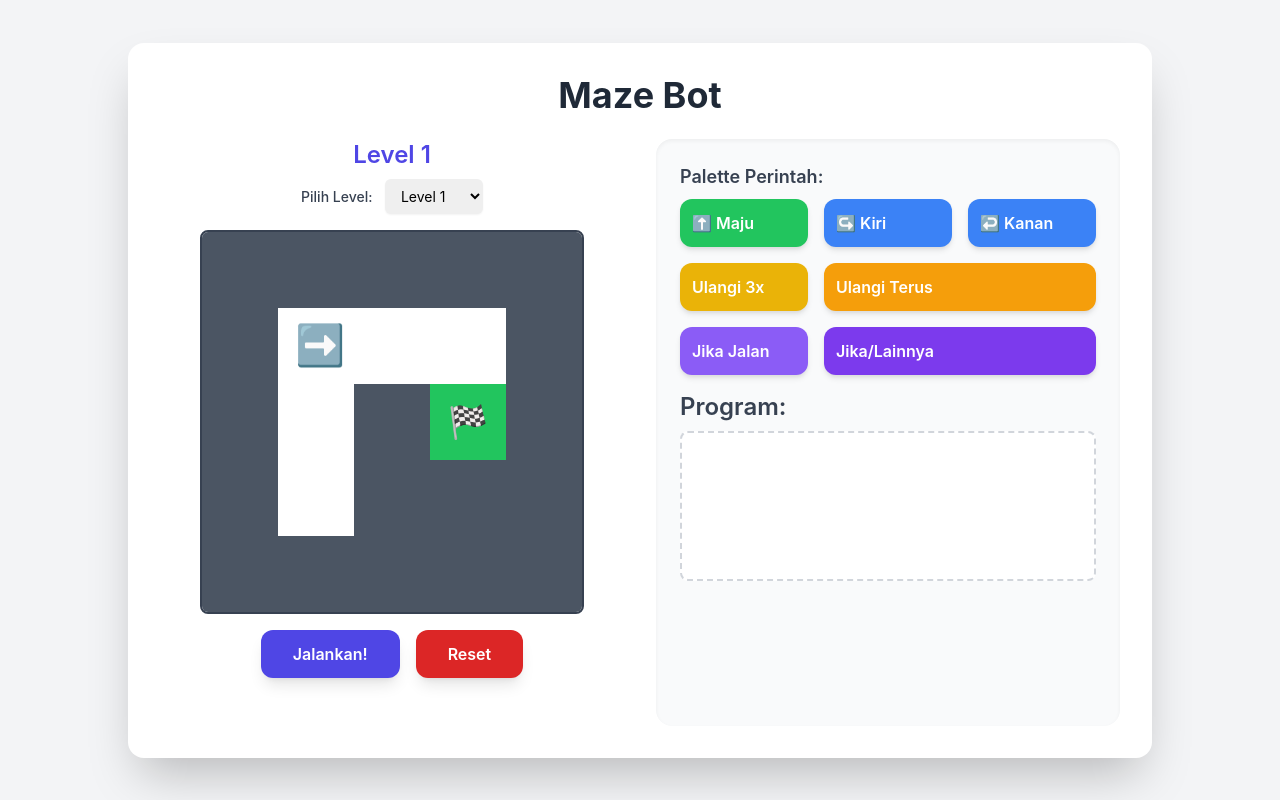
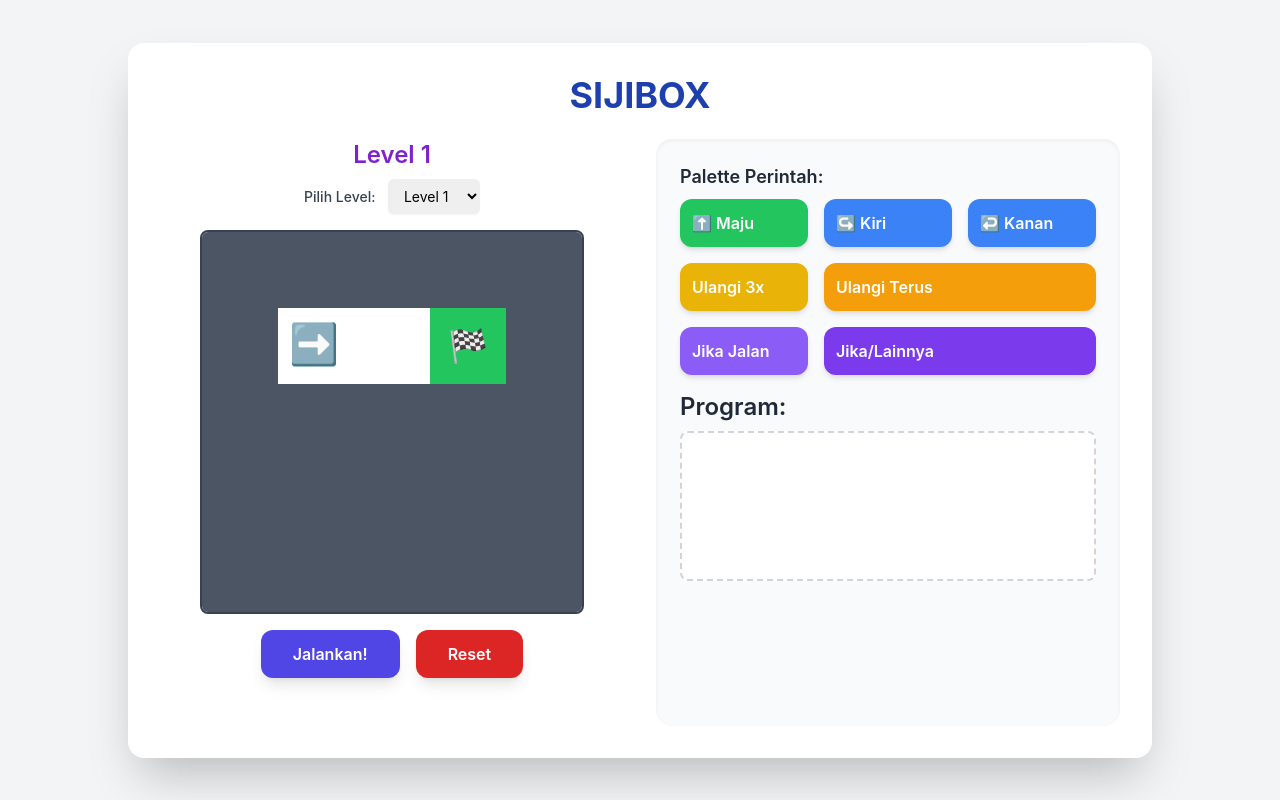
Before and after one commit to pakudin88/sijibox, a plain HTML site: page index.html in a window 1280 px wide. Drawn offline with nearby package versions, Linux system fonts and the light colour scheme.

Commit message:
Update index.html

```diff
--- a/index.html
+++ b/index.html
@@ -3,7 +3,7 @@
 <head>
     <meta charset="UTF-8">
     <meta name="viewport" content="width=device-width, initial-scale=1.0">
-    <title>Maze Bot (Drag & Drop)</title>
+    <title>SIJIBOX (Drag & Drop)</title>
     <!-- Memuat Tailwind CSS -->
     <script src="https://cdn.tailwindcss.com"></script>
     <!-- Memuat Tone.js untuk audio -->
@@ -69,7 +69,7 @@
             font-size: 2.5rem; /* 40px */
             display: flex;
             align-items: center;
-            justify: center;
+            justify-content: center;
             transition: all 0.2s ease-in-out;
             transform-origin: center center;
             z-index: 10;
@@ -184,7 +184,7 @@
     <!-- Kontainer Utama Aplikasi -->
     <div class="bg-white rounded-2xl shadow-2xl p-4 sm:p-6 md:p-8 w-full max-w-5xl mx-auto">
 
-        <h1 class="text-3xl sm:text-4xl font-bold text-center text-gray-800 mb-6">Maze Bot</h1>
+        <h1 class="text-3xl sm:text-4xl font-bold text-center text-blue-800 mb-6">SIJIBOX</h1>
 
         <!-- Konten Utama (Layout Responsif) -->
         <div class="grid grid-cols-1 md:grid-cols-2 gap-6 md:gap-8">
@@ -192,7 +192,7 @@
             <!-- Kolom Kiri: Labirin dan Kontrol -->
             <div class="flex flex-col items-center">
 
-                <h2 id="level-title" class="text-xl sm:text-2xl font-semibold text-indigo-600 mb-2">Level 1</h2>
+                <h2 id="level-title" class="text-xl sm:text-2xl font-semibold text-purple-700 mb-2">Level 1</h2>
 
                 <!-- Pilihan Level BARU -->
                 <div class="mb-4">
@@ -228,7 +228,7 @@
             <div class="bg-gray-50 p-4 sm:p-6 rounded-2xl shadow-inner">
 
                 <!-- Palette Perintah -->
-                <h3 class="text-lg font-semibold text-gray-700 mb-2">Palette Perintah:</h3>
+                <h3 class="text-lg font-semibold text-gray-800 mb-2">Palette Perintah:</h3>
                 <div id="palette-controls" class="grid grid-cols-3 gap-3 sm:gap-4 mb-4">
                     <!-- Data 'block-data' adalah JSON string dari blok yg akan dibuat -->
                     <div class="cmd-block bg-cmd-forward" data-block-data='{"type":"forward", "id":"new"}'>⬆️ Maju</div>
@@ -241,7 +241,7 @@
                 </div>
 
                 <!-- Area Program -->
-                <h2 class="text-xl sm:text-2xl font-semibold text-gray-700 mb-2">Program:</h2>
+                <h2 class="text-xl sm:text-2xl font-semibold text-gray-800 mb-2">Program:</h2>
 
                 <!-- Tampilan Antrean Perintah (Sortable) -->
                 <div id="program-container">
@@ -257,20 +257,35 @@
     <script>
     window.addEventListener('load', () => {
 
+        // --- BARU: Polyfill untuk crypto.randomUUID ---
+        // Fungsi ini akan membuat ID unik, menggantikan crypto.randomUUID
+        // yang mungkin tidak tersedia di semua browser/lingkungan.
+        function generateUUID() {
+            if (crypto && crypto.randomUUID) {
+                return crypto.randomUUID();
+            }
+            // Fallback sederhana jika tidak tersedia
+            return 'xxxxxxxx-xxxx-4xxx-yxxx-xxxxxxxxxxxx'.replace(/[xy]/g, function(c) {
+                var r = Math.random() * 16 | 0, v = c == 'x' ? r : (r & 0x3 | 0x8);
+                return v.toString(16);
+            });
+        }
+
         // --- Definisi Level ---
+        // *** ARENA DIPERBAIKI UNTUK ALUR YANG LOGIS DAN MENYENANGKAN ***
         const LEVELS = [
-            // Level 1: Pengenalan dasar (Jalur Lurus)
+            // Level 1: Pengenalan 'Maju'
             {
                 maze: [
                     [1, 1, 1, 1, 1],
-                    [1, 0, 0, 0, 1],
-                    [1, 0, 1, 2, 1],
-                    [1, 0, 1, 1, 1],
+                    [1, 0, 0, 2, 1], // Path: (1,1) -> (1,2) -> (1,3)
+                    [1, 1, 1, 1, 1],
+                    [1, 1, 1, 1, 1],
                     [1, 1, 1, 1, 1]
                 ],
                 start: { x: 1, y: 1, dir: 1 } // dir: 0=Atas, 1=Kanan, 2=Bawah, 3=Kiri
             },
-            // Level 2: Belokan Sederhana
+            // Level 2: Pengenalan 'Belok' (Level 2 asli sudah bagus)
             {
                 maze: [
                     [1, 1, 1, 1, 1],
@@ -281,65 +296,45 @@
                 ],
                 start: { x: 1, y: 1, dir: 1 }
             },
-            // Level 3: Pengenalan 'Ulangi 3x' (Tangga)
+            // Level 3: Pengenalan 'Ulangi 3x' (Menggunakan L7 asli, lebih logis)
             {
                 maze: [
                     [1, 1, 1, 1, 1],
-                    [1, 0, 1, 1, 1],
-                    [1, 0, 0, 1, 1],
-                    [1, 1, 0, 0, 1],
-                    [1, 1, 1, 2, 1]
+                    [1, 0, 1, 1, 1], // Start (1,1)
+                    [1, 0, 0, 1, 1], // (2,1) -> (2,2)
+                    [1, 1, 0, 0, 1], // (3,2) -> (3,3)
+                    [1, 1, 1, 0, 1], // (4,3)
+                    [1, 1, 1, 2, 1]  // Finish (5,3)
+                ],
+                start: { x: 1, y: 1, dir: 2 } // Menghadap Bawah
+                // Solusi: Ulangi 3x [ Maju, Kiri, Maju, Kanan ]
+            },
+            // Level 4: Pengenalan 'Ulangi Terus' + 'Jika/Lainnya'
+            {
+                maze: [
+                    [1, 1, 1, 1, 1],
+                    [1, 0, 0, 0, 1], // Start (1,1)
+                    [1, 1, 1, 0, 1],
+                    [1, 2, 0, 0, 1], // Finish (3,0)
+                    [1, 1, 1, 1, 1]
+                ],
+                start: { x: 1, y: 1, dir: 1 } // Mulai (1,1) hadap Kanan
+                // Solusi: Ulangi Terus [ Jika Jalan di Depan [ Maju ], Lainnya [ Kanan ] ]
+            },
+             // Level 5: Tantangan 'Jika' (Menggunakan L14 asli, lebih logis)
+            {
+                maze: [
+                    [1, 1, 1, 1, 1, 1, 1],
+                    [1, 0, 0, 0, 0, 0, 1],
+                    [1, 0, 1, 0, 1, 0, 1],
+                    [1, 0, 1, 2, 1, 0, 1], // Finish (3,3)
+                    [1, 0, 1, 1, 1, 0, 1],
+                    [1, 0, 0, 0, 0, 0, 1],
+                    [1, 1, 1, 1, 1, 1, 1]
                 ],
                 start: { x: 1, y: 1, dir: 1 }
             },
-            // Level 4: Pengenalan 'Jika Jalan di Depan'
-            {
-                maze: [
-                    [1, 1, 1, 1, 1, 1],
-                    [1, 0, 0, 0, 0, 1],
-                    [1, 0, 1, 1, 0, 1],
-                    [1, 0, 0, 0, 0, 1],
-                    [1, 1, 1, 1, 2, 1],
-                    [1, 1, 1, 1, 1, 1]
-                ],
-                start: { x: 1, y: 1, dir: 1 } // Menghadap Kanan
-            },
-            // Level 5: Pengenalan 'Jika Jalan di Kiri/Kanan'
-            {
-                maze: [
-                    [1, 1, 1, 1, 1],
-                    [1, 0, 0, 0, 1],
-                    [1, 0, 1, 0, 1],
-                    [1, 0, 0, 0, 1],
-                    [1, 1, 1, 2, 1]
-                ],
-                start: { x: 1, y: 1, dir: 2 } // Menghadap Bawah
-            },
-            // Level 6: Pengenalan 'Jika/Lainnya' (Jalan buntu)
-            {
-                maze: [
-                    [1, 1, 1, 1, 1, 1],
-                    [1, 0, 0, 0, 1, 1],
-                    [1, 1, 1, 0, 1, 1],
-                    [1, 0, 0, 0, 0, 1],
-                    [1, 0, 1, 1, 2, 1],
-                    [1, 1, 1, 1, 1, 1]
-                ],
-                start: { x: 1, y: 1, dir: 1 }
-            },
-            // Level 7: 'Ulangi Terus' (Zig-zag sederhana)
-            {
-                maze: [
-                    [1, 1, 1, 1, 1],
-                    [1, 0, 1, 1, 1],
-                    [1, 0, 0, 1, 1],
-                    [1, 1, 0, 1, 1],
-                    [1, 1, 0, 0, 1],
-                    [1, 1, 1, 2, 1]
-                ],
-                start: { x: 1, y: 1, dir: 2 } // Menghadap Bawah
-            },
-            // Level 8: 'Ulangi Terus' + 'Jika' (Mengikuti dinding)
+            // Level 6: 'Wall Follower' (Menggunakan L8 asli)
             {
                 maze: [
                     [1, 1, 1, 1, 1, 1],
@@ -350,8 +345,22 @@
                     [1, 1, 1, 1, 2, 1]
                 ],
                 start: { x: 1, y: 1, dir: 1 }
+                // Solusi: Ulangi Terus [ Jika Kiri [Kiri], Jika Depan [Maju], Lainnya [Kanan] ]
             },
-            // Level 9: Spiral (Membutuhkan logika 'Jika')
+            // Level 7: Labirin (Menggunakan L12 asli)
+            {
+                maze: [
+                    [1, 1, 1, 1, 1, 1, 1],
+                    [1, 0, 1, 0, 0, 0, 1],
+                    [1, 0, 1, 0, 1, 1, 1],
+                    [1, 0, 0, 0, 1, 0, 1], // PERBAIKAN: Dulu finish (3,5) [..., 1, 2, 1]
+                    [1, 1, 1, 0, 1, 1, 1],
+                    [1, 0, 0, 0, 0, 2, 1], // PERBAIKAN: Finish baru (5,5) [..., 0, 2, 1]
+                    [1, 1, 1, 1, 1, 1, 1]
+                ],
+                start: { x: 1, y: 1, dir: 1 }
+            },
+            // Level 8: Spiral (Menggunakan L9 asli, finish sudah benar)
             {
                 maze: [
                     [1, 1, 1, 1, 1, 1, 1],
@@ -359,89 +368,13 @@
                     [1, 0, 1, 1, 1, 0, 1],
                     [1, 0, 1, 0, 1, 0, 1],
                     [1, 0, 1, 0, 0, 0, 1],
-                    [1, 0, 0, 0, 1, 2, 1],
+                    [1, 0, 0, 2, 1, 0, 1], // Finish (5,3)
                     [1, 1, 1, 1, 1, 1, 1]
                 ],
                 start: { x: 1, y: 1, dir: 1 }
-            },
-             // Level 10: 'Ulangi Terus' + 'Jika/Lainnya' (Logika belokan kompleks)
-            {
-                maze: [
-                    [1, 1, 1, 1, 1, 1],
-                    [1, 0, 0, 1, 0, 1],
-                    [1, 0, 1, 1, 0, 1],
-                    [1, 0, 0, 0, 0, 1],
-                    [1, 1, 1, 1, 2, 1],
-                    [1, 1, 1, 1, 1, 1]
-                ],
-                start: { x: 1, y: 1, dir: 2 } // Mulai menghadap bawah
-            },
-            // Level 11: Jalan panjang berkelok (Uji 'Ulangi Terus')
-            {
-                maze: [
-                    [1, 1, 1, 1, 1, 1, 1],
-                    [1, 0, 0, 0, 1, 0, 1],
-                    [1, 0, 1, 0, 1, 0, 1],
-                    [1, 0, 1, 0, 0, 0, 1],
-                    [1, 0, 1, 1, 1, 0, 1],
-                    [1, 0, 0, 0, 0, 0, 1],
-                    [1, 1, 1, 1, 1, 2, 1]
-                ],
-                start: { x: 1, y: 1, dir: 1 }
-            },
-            // Level 12: Labirin (Membutuhkan algoritma 'tangan kanan')
-            {
-                maze: [
-                    [1, 1, 1, 1, 1, 1, 1],
-                    [1, 0, 1, 0, 0, 0, 1],
-                    [1, 0, 1, 0, 1, 1, 1],
-                    [1, 0, 0, 0, 1, 2, 1],
-                    [1, 1, 1, 0, 1, 1, 1],
-                    [1, 0, 0, 0, 0, 0, 1],
-                    [1, 1, 1, 1, 1, 1, 1]
-                ],
-                start: { x: 1, y: 1, dir: 1 }
-            },
-             // Level 13: Banyak jalan buntu (Uji 'Jika/Lainnya')
-            {
-                maze: [
-                    [1, 1, 1, 1, 1, 1, 1],
-                    [1, 0, 1, 0, 1, 0, 1],
-                    [1, 0, 0, 0, 1, 0, 1],
-                    [1, 1, 1, 0, 1, 0, 1],
-                    [1, 0, 0, 0, 1, 0, 1],
-                    [1, 0, 1, 1, 1, 0, 1],
-                    [1, 2, 0, 0, 0, 0, 1]
-                ],
-                start: { x: 6, y: 1, dir: 3 } // Mulai dari kanan atas, hadap kiri
-            },
-            // Level 14: Ruang terbuka (Harus tetap di jalur)
-            {
-                maze: [
-                    [1, 1, 1, 1, 1, 1, 1],
-                    [1, 0, 0, 0, 0, 0, 1],
-                    [1, 0, 1, 0, 1, 0, 1], // <-- Diperbaiki: Dulu [1, 0, 1, 1, 1, 0, 1]
-                    [1, 0, 1, 2, 1, 0, 1],
-                    [1, 0, 1, 1, 1, 0, 1],
-                    [1, 0, 0, 0, 0, 0, 1],
-                    [1, 1, 1, 1, 1, 1, 1]
-                ],
-                start: { x: 1, y: 1, dir: 1 }
-            },
-            // Level 15: Labirin Final (Kombinasi segalanya)
-            {
-                maze: [
-                    [1, 1, 1, 1, 1, 1, 1, 1],
-                    [1, 0, 0, 0, 1, 0, 0, 1],
-                    [1, 0, 1, 0, 1, 0, 1, 1],
-                    [1, 0, 1, 0, 0, 0, 0, 1],
-                    [1, 1, 1, 0, 1, 1, 0, 1],
-                    [1, 0, 0, 0, 1, 0, 0, 1],
-                    [1, 0, 1, 1, 1, 0, 1, 1],
-                    [1, 2, 0, 0, 0, 0, 0, 1]
-                ],
-                start: { x: 1, y: 1, dir: 2 } // Menghadap Bawah
             }
+            // Sisa level 9-15 dihapus karena banyak yang rusak/redundan
+            // Fokus pada 8 level yang berkualitas
         ];
 
         // --- State Game ---
@@ -477,6 +410,9 @@
         function initSounds() {
             if (soundsReady || !window.Tone) return;
             try {
+                // Memulai AudioContext setelah interaksi pengguna (saat drag)
+                Tone.start();
+
                 moveSound = new Tone.Synth({ oscillator: { type: 'sine' }, envelope: { attack: 0.01, decay: 0.1, sustain: 0, release: 0.1 } }).toDestination();
                 turnSound = new Tone.NoiseSynth({ noise: { type: 'white' }, envelope: { attack: 0.01, decay: 0.05, sustain: 0, release: 0.05 } }).toDestination();
                 wallSound = new Tone.MembraneSynth({ pitchDecay: 0.1, octaves: 2, envelope: { attack: 0.01, decay: 0.2, sustain: 0, release: 0.1 } }).toDestination();
@@ -573,10 +509,10 @@
             const stopPropagation = (e) => e.stopPropagation();
 
             return `
-                <select class="condition-select bg-white/20 rounded ml-1"
+                <select class="condition-select bg-white/20 rounded ml-1 text-black"
                         data-id="${cmd.id}"
-                        onmousedown="${stopPropagation}"
-                        ontouchstart="${stopPropagation}">
+                        onmousedown="event.stopPropagation()"
+                        ontouchstart="event.stopPropagation()">
                     <option value="path_ahead" ${cmd.condition === 'path_ahead' ? 'selected' : ''}>Jalan di Depan</option>
                     <option value="path_left" ${cmd.condition === 'path_left' ? 'selected' : ''}>Jalan di Kiri</option>
                     <option value="path_right" ${cmd.condition === 'path_right' ? 'selected' : ''}>Jalan di Kanan</option>
@@ -616,32 +552,34 @@
                 animation: 150,
                 ghostClass: 'sortable-ghost',
 
-                // Menambahkan item baru (dari palette)
+                // Menambahkan item baru (dari palette atau list lain)
                 onAdd: (evt) => {
-                    const el = evt.item; // Elemen DOM yang dikloning
+                    const el = evt.item; // Elemen DOM yang dipindah/diklon
                     const blockDataJSON = el.dataset.blockData;
 
-                    if (!blockDataJSON) { // Jika ini bukan dari palette, tapi dari list lain
+                    let blockData;
+
+                    if (blockDataJSON) {
+                        // Ini adalah klon dari palette
+                        blockData = JSON.parse(blockDataJSON);
+                        blockData.id = generateUUID(); // Beri ID unik
+                    } else {
+                        // Ini dipindahkan dari list lain
                         const cmdId = el.dataset.id;
-                        const blockData = findAndRemoveCommand(program.commands, cmdId);
-                        if (blockData) {
-                            commandList.splice(evt.newIndex, 0, blockData);
-                        }
-                    } else {
-                        // Ini adalah klon dari palette
-                        const newBlockData = JSON.parse(blockDataJSON);
-                        newBlockData.id = crypto.randomUUID(); // Beri ID unik baru
-
-                        // Ganti elemen klon dengan elemen render yang baru
-                        const newEl = createBlockElement(newBlockData);
-                        el.parentNode.replaceChild(newEl, el);
-
-                        // Tambahkan data ke array
-                        commandList.splice(evt.newIndex, 0, newBlockData);
+                        // Cari dan hapus dari list ASAL
+                        blockData = findAndRemoveCommand(program.commands, cmdId);
                     }
 
+                    if (blockData) {
+                        // Tambahkan data ke array list TUJUAN
+                        commandList.splice(evt.newIndex, 0, blockData);
+                    }
+
+                    // Ganti elemen klon/pindahan dengan elemen render baru
+                    const newEl = createBlockElement(blockData);
+                    el.parentNode.replaceChild(newEl, el);
+
                     // Render ulang SELURUH program untuk sinkronisasi
-                    // Ini adalah cara paling aman untuk memastikan data dan DOM cocok
                     fullRerenderAndReinit();
                 },
 
@@ -655,13 +593,19 @@
 
                 // Item dipindahkan KE LIST LAIN
                 onRemove: (evt) => {
-                    // PERBAIKAN:
-                    // Biarkan 'onAdd' di list tujuan yang menangani
-                    // pemindahan data. JANGAN lakukan apa-apa di sini.
+                    // findAndRemoveCommand sudah dipanggil di 'onAdd' list tujuan,
+                    // tapi kita panggil lagi di sini untuk kasus membuang
+                    // (drag ke area non-sortable).
 
-                    // KODE LAMA YANG MENYEBABKAN BUG:
-                    // commandList.splice(evt.oldIndex, 1);
-                    // fullRerenderAndReinit();
+                    // Cek apakah item dipindahkan ke list lain
+                    const isMovingToList = evt.to.classList.contains('cmd-block-content') || evt.to.id === 'program-container';
+
+                    if (!isMovingToList) {
+                        // Jika tidak dipindah ke list lain, berarti dibuang
+                        findAndRemoveCommand(program.commands, evt.item.dataset.id);
+                        fullRerenderAndReinit();
+                    }
+                    // Jika dipindah ke list lain, 'onAdd' di list tujuan akan menanganinya
                 }
             });
             sortableInstances.push(instance);
@@ -769,12 +713,20 @@
         // Memperbarui Posisi Pemain (di Layar)
         function updatePlayerPosition() {
             const { x, y, dir } = player;
-            const gridRect = mazeGrid.getBoundingClientRect();
-            const gridWidth = gridRect.width;
+            // Menunggu grid digambar
+            if (!mazeGrid.clientWidth) {
+                requestAnimationFrame(updatePlayerPosition);
+                return;
+            }
+
+            const gridWidth = mazeGrid.clientWidth; // Gunakan clientWidth untuk ukuran render aktual
             const cols = MAZE[0].length;
             const TILE_SIZE = gridWidth / cols;
-            const PLAYER_OFFSET = (TILE_SIZE - 40) / 2;
+            const PLAYER_SIZE = 40; // Ukuran pemain (px)
+            const PLAYER_OFFSET = (TILE_SIZE - PLAYER_SIZE) / 2;
 
+            playerEl.style.width = `${PLAYER_SIZE}px`;
+            playerEl.style.height = `${PLAYER_SIZE}px`;
             playerEl.style.left = `${x * TILE_SIZE + PLAYER_OFFSET}px`;
             playerEl.style.top = `${y * TILE_SIZE + PLAYER_OFFSET}px`;
 
@@ -803,7 +755,7 @@
             const levelData = LEVELS[currentLevel];
             startPos = { ...levelData.start };
             player = { ...startPos };
-            drawMaze();
+            drawMaze(); // Ini akan memanggil updatePlayerPosition
             resetGame();
         }
 
@@ -839,6 +791,7 @@
         function disableInput(disabled) {
              btnRun.disabled = disabled;
              btnReset.disabled = disabled;
+             levelSelect.disabled = disabled; // Nonaktifkan dropdown level
              btnRun.textContent = disabled ? 'Menjalankan...' : 'Jalankan!';
 
              // Nonaktifkan/aktifkan semua instance Sortable
@@ -890,7 +843,7 @@
         // Menjalankan Program (Logika Inti)
         async function runProgram() {
             if (isRunning) return;
-            initSounds();
+            initSounds(); // Pastikan suara siap
 
             player = { ...startPos };
             updatePlayerPosition();
@@ -923,13 +876,17 @@
                     showMessage("Berhasil!", true);
                     if (soundsReady && winSound) winSound.triggerAttackRelease(["C4", "E4", "G4"], "0.2", Tone.now());
                     executionControls.classList.add('hidden');
-                    levelControls.classList.remove('hidden'); // PERBAIKAN: Dulu 'add', sekarang 'remove'
+                    levelControls.classList.remove('hidden');
                 }
             }
         }
 
         // Fungsi rekursif untuk mengeksekusi daftar perintah
         async function executeCommandList(commandList) {
+            // Batas pengulangan untuk 'repeat_forever'
+            let repeatForeverCounter = 0;
+            const MAX_ITERATIONS = 500; // Mencegah loop tak terbatas
+
             for (const cmd of commandList) {
                 if (executionAbort) throw new Error("Eksekusi dihentikan.");
 
@@ -953,17 +910,17 @@
                     updatePlayerPosition();
                     if (soundsReady && moveSound) moveSound.triggerAttackRelease("C4", "0.1", Tone.now());
 
-                    if (MAZE[y][x] === 2) return;
+                    if (MAZE[y][x] === 2) return; // Capai finish, hentikan list ini
                 }
                 else if (cmd.type === 'left') {
                     player.dir = (player.dir - 1 + 4) % 4;
                     updatePlayerPosition();
-                    if (soundsReady && turnSound) turnSound.triggerAttack(Tone.now(), 0.1);
+                    if (soundsReady && turnSound) turnSound.triggerAttackRelease("0.05", Tone.now(), 0.1);
                 }
                 else if (cmd.type === 'right') {
                     player.dir = (player.dir + 1) % 4;
                     updatePlayerPosition();
-                    if (soundsReady && turnSound) turnSound.triggerAttack(Tone.now(), 0.1);
+                    if (soundsReady && turnSound) turnSound.triggerAttackRelease("0.05", Tone.now(), 0.1);
                 }
                 else if (cmd.type === 'repeat') {
                     for (let i = 0; i < cmd.times; i++) {
@@ -973,9 +930,14 @@
                 }
                 else if (cmd.type === 'repeat_forever') {
                     while (true) {
+                        repeatForeverCounter++;
+                        if (repeatForeverCounter > MAX_ITERATIONS) {
+                            throw new Error("Program berjalan terlalu lama!");
+                        }
+
                         await executeCommandList(cmd.commands);
                         if (executionAbort || MAZE[player.y][player.x] === 2) return;
-                        await sleep(100);
+                        await sleep(100); // Penundaan kecil antar loop
                     }
                 }
                 else if (cmd.type === 'if') {
```
